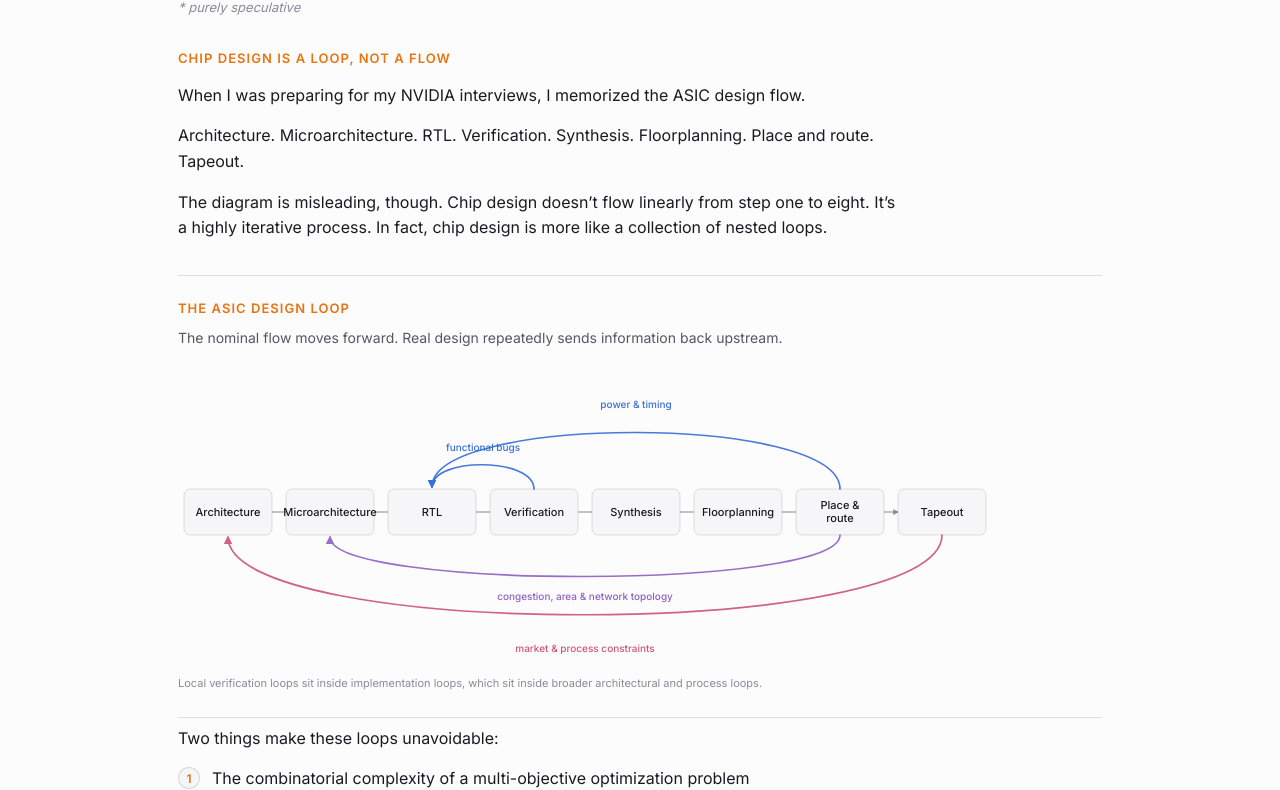
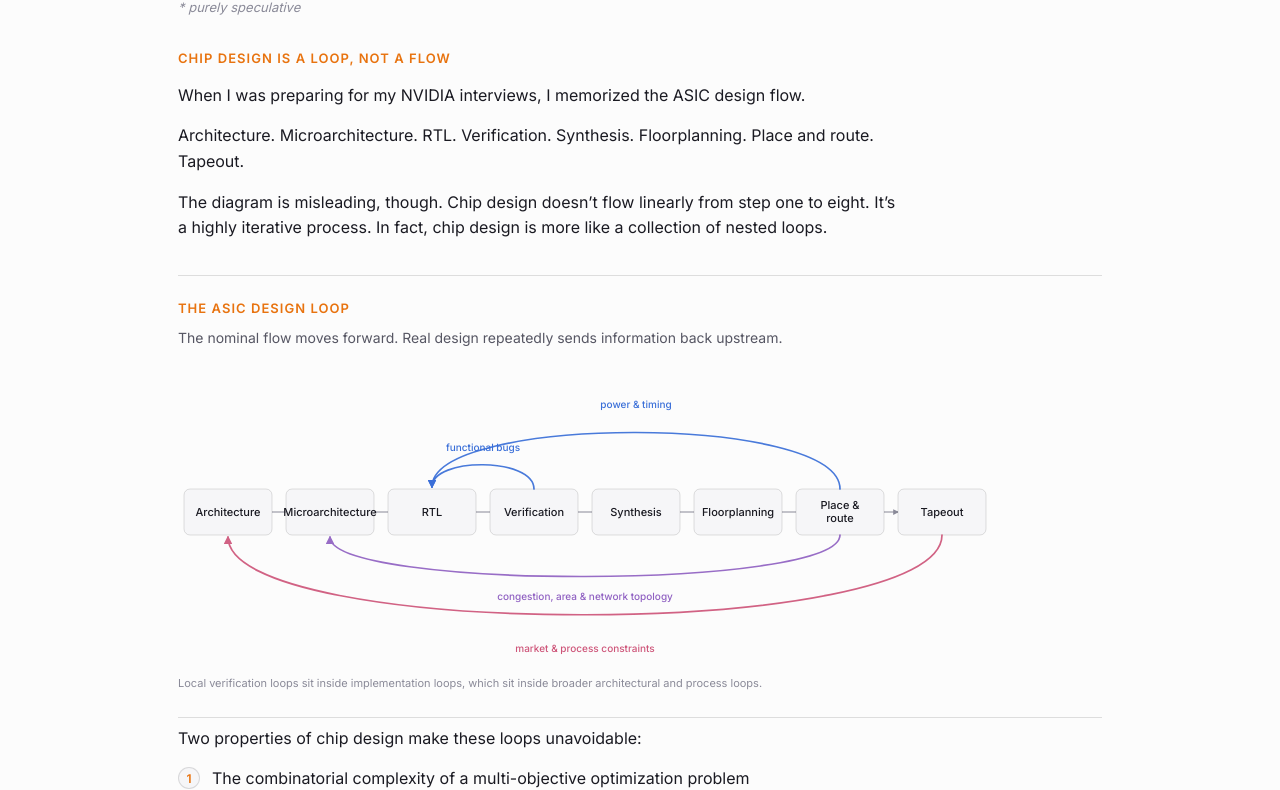
Before and after one commit to tarunyaa/personal-website, a plain HTML site: page future-chip-design/index.html in a window 1280 px wide. Shown: the part 168-958 px from the top of the page. Drawn offline with Linux system fonts and the light colour scheme.

Commit message:
Refine chip design loop introduction

```diff
--- a/future-chip-design/index.html
+++ b/future-chip-design/index.html
@@ -352,7 +352,7 @@ h1 {
     </figure>
 
     <div class="prose">
-      <p>Two things make these loops unavoidable:</p>
+      <p>Two properties of chip design make these loops unavoidable:</p>
       <ol>
         <li>The combinatorial complexity of a multi-objective optimization problem</li>
         <li>Asymmetric information about constraints and objectives</li>
```
